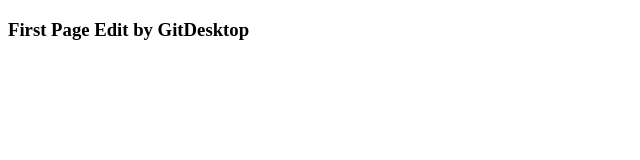
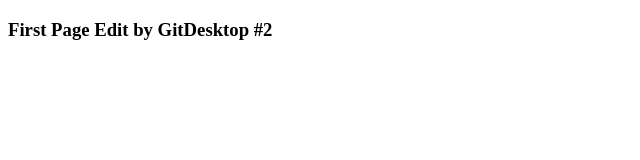
Before and after one commit to civicgreen/SecondProj, a plain HTML site: page index.html in a window 1280 px wide. Shown: the full height of the page, 0-640 px from the left. Drawn offline with Linux system fonts and the light colour scheme.

Commit message:
edit by gitDesktop 2

```diff
--- a/index.html
+++ b/index.html
@@ -1,9 +1,9 @@
 <!DOCTYPE html>
 <html>
 <head>
-	<title>First Page</title>
+	<title>First Page #2</title>
 </head>
 <body>
-<h3>First Page Edit by GitDesktop</h3>
+<h3>First Page Edit by GitDesktop #2</h3>
 </body>
 </html>
```
